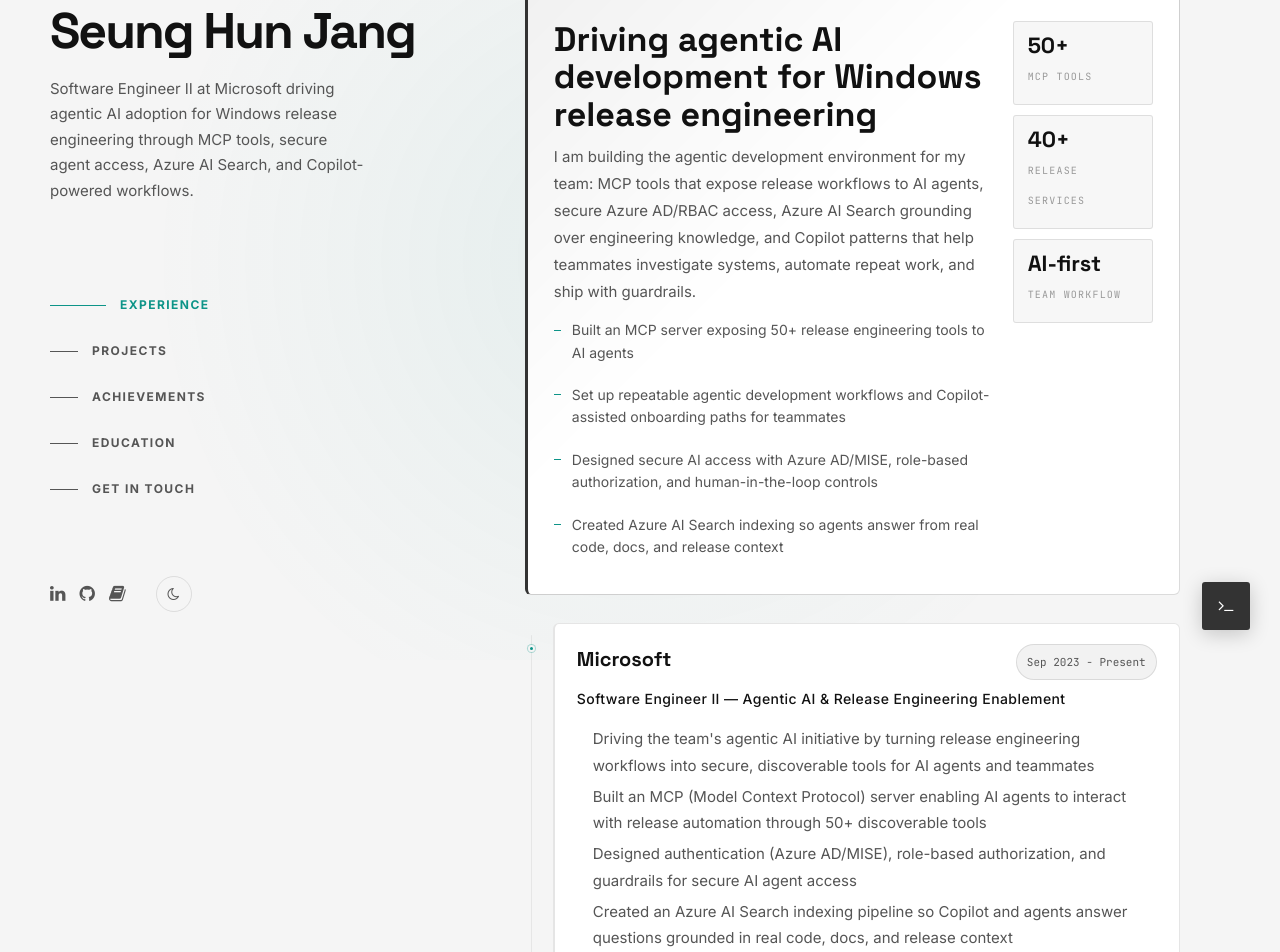
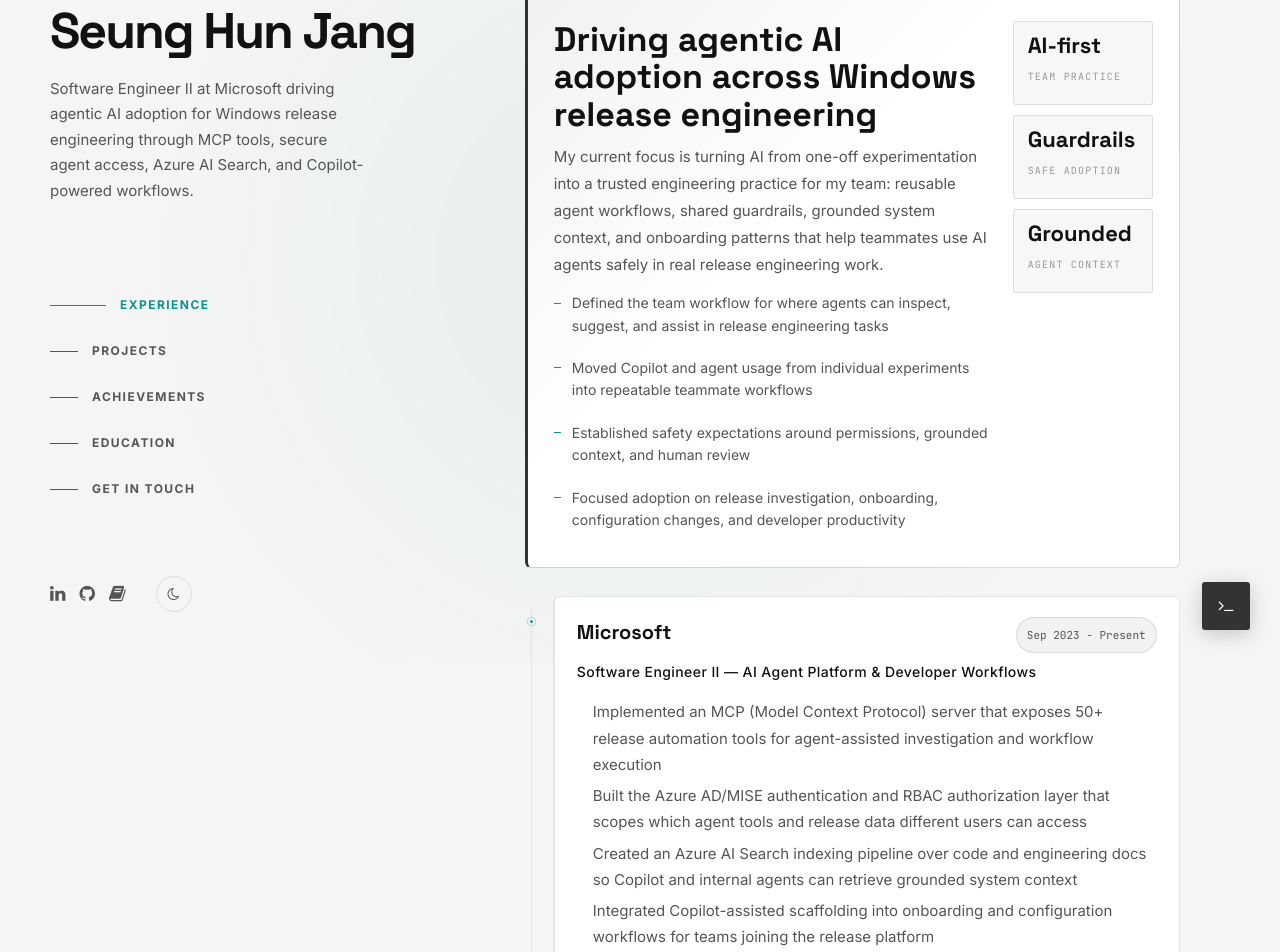
Before and after one commit to sj43/MyWebsite, a React (Vite) app in the folder mypersonalwebsite/: page / in a window 1280 px wide. Shown: the part 140-1092 px from the top of the page. Built offline with nearby package versions, Linux system fonts and the light colour scheme.

Commit message:
Clarify agentic AI portfolio messaging

```diff
--- a/mypersonalwebsite/src/components/resume/resumeData.ts
+++ b/mypersonalwebsite/src/components/resume/resumeData.ts
@@ -7,18 +7,18 @@
   "bio": "Software Engineer II at Microsoft driving agentic AI adoption for Windows release engineering through MCP tools, secure agent access, Azure AI Search, and Copilot-powered workflows.",
   "featuredInitiative": {
     "eyebrow": "Current focus at Microsoft",
-    "title": "Driving agentic AI development for Windows release engineering",
-    "summary": "I am building the agentic development environment for my team: MCP tools that expose release workflows to AI agents, secure Azure AD/RBAC access, Azure AI Search grounding over engineering knowledge, and Copilot patterns that help teammates investigate systems, automate repeat work, and ship with guardrails.",
+    "title": "Driving agentic AI adoption across Windows release engineering",
+    "summary": "My current focus is turning AI from one-off experimentation into a trusted engineering practice for my team: reusable agent workflows, shared guardrails, grounded system context, and onboarding patterns that help teammates use AI agents safely in real release engineering work.",
     "highlights": [
-      "Built an MCP server exposing 50+ release engineering tools to AI agents",
-      "Set up repeatable agentic development workflows and Copilot-assisted onboarding paths for teammates",
-      "Designed secure AI access with Azure AD/MISE, role-based authorization, and human-in-the-loop controls",
-      "Created Azure AI Search indexing so agents answer from real code, docs, and release context"
+      "Defined the team workflow for where agents can inspect, suggest, and assist in release engineering tasks",
+      "Moved Copilot and agent usage from individual experiments into repeatable teammate workflows",
+      "Established safety expectations around permissions, grounded context, and human review",
+      "Focused adoption on release investigation, onboarding, configuration changes, and developer productivity"
     ],
     "metrics": [
-      { "value": "50+", "label": "MCP tools" },
-      { "value": "40+", "label": "release services" },
-      { "value": "AI-first", "label": "team workflow" }
+      { "value": "AI-first", "label": "team practice" },
+      { "value": "Guardrails", "label": "safe adoption" },
+      { "value": "Grounded", "label": "agent context" }
     ]
   },
   "address": "Kirkland, WA",
@@ -34,15 +34,15 @@
     {
       "organization": "Microsoft",
       "location": "Remote",
-      "position": "Software Engineer II — Agentic AI & Release Engineering Enablement",
+      "position": "Software Engineer II — AI Agent Platform & Developer Workflows",
       "date": "Sep 2023 - Present",
       "caseStudySlug": "microsoft",
       "description": [
-        "Driving the team's agentic AI initiative by turning release engineering workflows into secure, discoverable tools for AI agents and teammates",
-        "Built an MCP (Model Context Protocol) server enabling AI agents to interact with release automation through 50+ discoverable tools",
-        "Designed authentication (Azure AD/MISE), role-based authorization, and guardrails for secure AI agent access",
-        "Created an Azure AI Search indexing pipeline so Copilot and agents answer questions grounded in real code, docs, and release context",
-        "Set up Copilot-powered development and onboarding workflows that help teammates investigate systems and generate configuration changes faster",
+        "Implemented an MCP (Model Context Protocol) server that exposes 50+ release automation tools for agent-assisted investigation and workflow execution",
+        "Built the Azure AD/MISE authentication and RBAC authorization layer that scopes which agent tools and release data different users can access",
+        "Created an Azure AI Search indexing pipeline over code and engineering docs so Copilot and internal agents can retrieve grounded system context",
+        "Integrated Copilot-assisted scaffolding into onboarding and configuration workflows for teams joining the release platform",
+        "Documented usage patterns and guardrails so teammates can adopt agentic workflows without bypassing production review boundaries",
         "[C# | .NET | Azure AD | Azure AI Search | MCP | GitHub Copilot]"
       ]
     },
```
Also changed, not shown: 2 other files (tests, documents, lock files or other folders).
